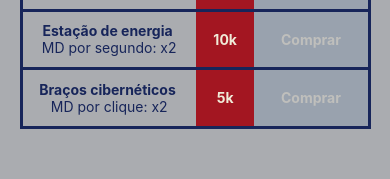
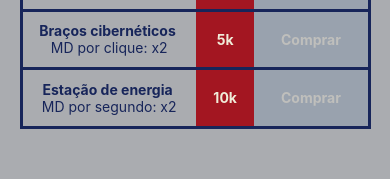
Before and after one commit to nandobfer/moon-clicker, a React Native app: screen /Satelite in a window 390 px wide. Shown: the part 287-466 px from the top of the page. Built offline with nearby package versions, Linux system fonts and the light colour scheme.

Commit message:
feat: added price sorting

```diff
--- a/src/screens/Satelite/index.jsx
+++ b/src/screens/Satelite/index.jsx
@@ -84,7 +84,9 @@ export const Satelite = ({navigation}) => {
                 <StatusBar stats={stats} />
             </View>
             <View style={styles.main_container}>
-                {upgrades.map((item => {
+                {upgrades
+                .sort((a,b) => a.valor - b.valor)
+                .map((item => {
                     return (
                         <View key={item.nome} style={styles.upgrade_wrapper}>
                             <View style={styles.upgrade_container}>
```
